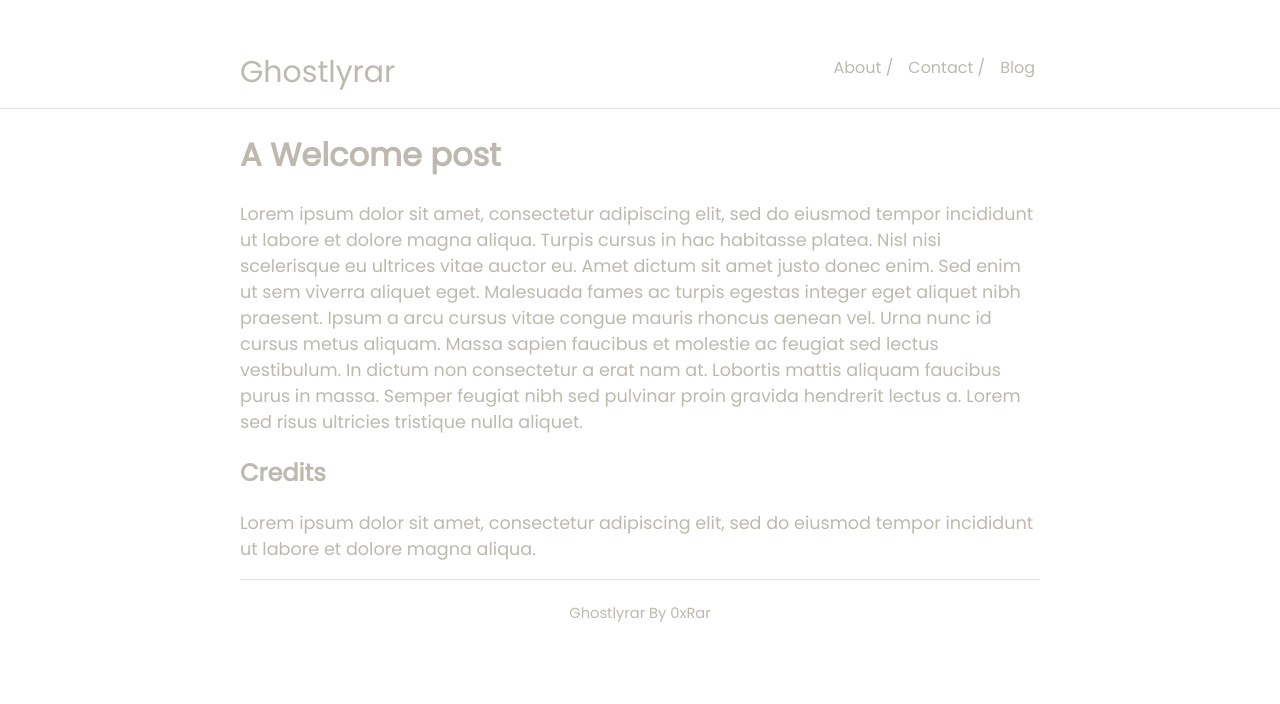
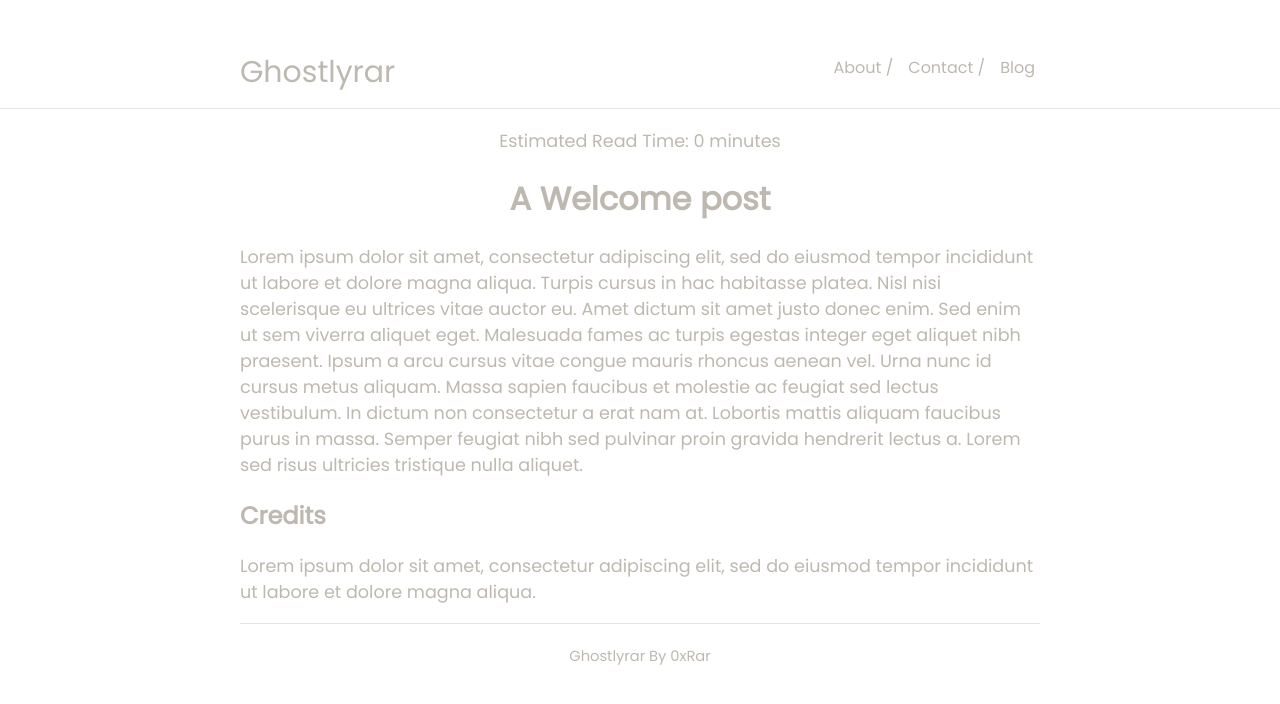
Before and after one commit to 0xRar/ghostlyrar, a Jekyll site: the page built from _posts/2023-11-19-Welcome.md, in a window 1280 px wide. Shown: the top 704 px of the page. Built offline with Jekyll 4.4.1, drawn with Linux system fonts in a browser that asks for light colours.

Commit message:
Add: ReadingTime to blog posts, Fix: <dev> typo ♂️

```diff
--- a/_layouts/blog.html
+++ b/_layouts/blog.html
@@ -3,7 +3,7 @@ layout: default
 ---
 
 {% include head.html %}
-<dev class="container content">
+<div class="container content">
     <ul>
     {% for post in site.posts %}
     <li class="posts">
@@ -15,4 +15,4 @@ layout: default
     </li>
     {% endfor %}
     </ul>
-</dev>
+</div>
--- a/_layouts/post.html
+++ b/_layouts/post.html
@@ -3,7 +3,10 @@ layout: default
 ---
 
 {% include head.html %}
-<dev class="container content">
-    <h1>{{ page.title }}</h1>
+<div class="container content">
+    <center>
+        <p>Estimated Read Time: {{ page.content | reading_time }}</p>
+        <h1>{{ page.title }}</h1>
+    </center>
     {{ content }}
-</dev>
+</div>
--- /dev/null
+++ b/_plugins/reading_time.rb
@@ -0,0 +1,13 @@
+module Jekyll
+  module ReadingTimeFilter
+    def reading_time(input)
+      words_per_minute = 180 # Adjust this value to your reading speed
+      words = input.split.size
+      minutes = (words / words_per_minute).floor
+      minutes_label = minutes === 1 ? 'minute' : 'minutes'
+      "#{minutes} #{minutes_label}"
+    end
+  end
+end
+
+Liquid::Template.register_filter(Jekyll::ReadingTimeFilter)
```
